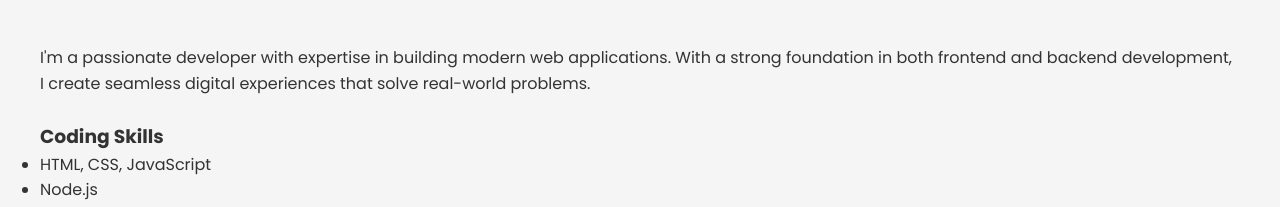
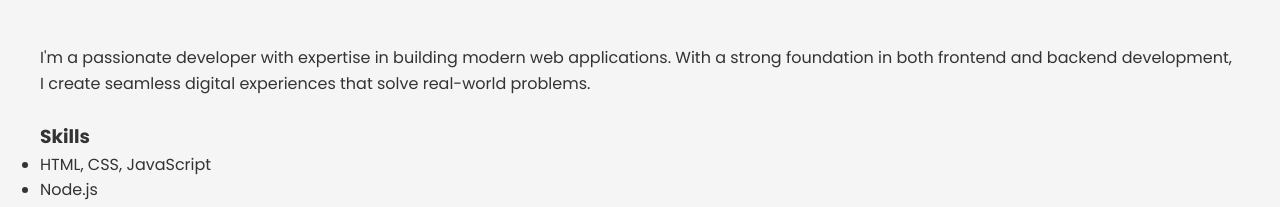
Before and after one commit to jibonhossen/Jibonhossen, a plain HTML site: page index.html in a window 1280 px wide. Shown: the part 1002-1209 px from the top of the page. Drawn offline with Linux system fonts and the light colour scheme; a web font is replaced by a local one.

Commit message:
Update index.html

```diff
--- a/index.html
+++ b/index.html
@@ -252,7 +252,7 @@ input:valid~label {
         <p>I'm a passionate developer with expertise in building modern web applications. With a strong foundation in both frontend and backend development, I create seamless digital experiences that solve real-world problems.</p>
         <br>
         <div class="skills">
-          <h3> Coding Skills</h3>
+          <h3> Skills</h3>
           <ul>
             <li>HTML, CSS, JavaScript</li>
             <li>Node.js</li>
```
